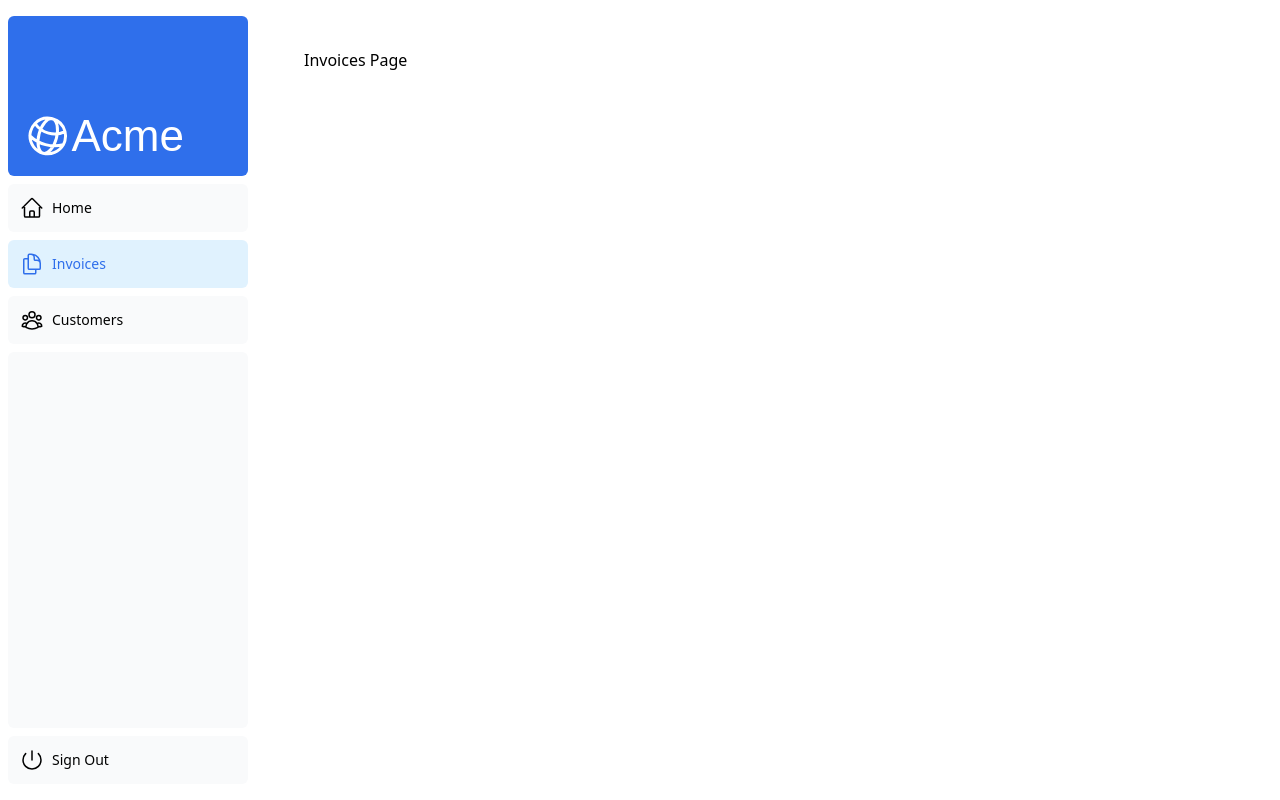
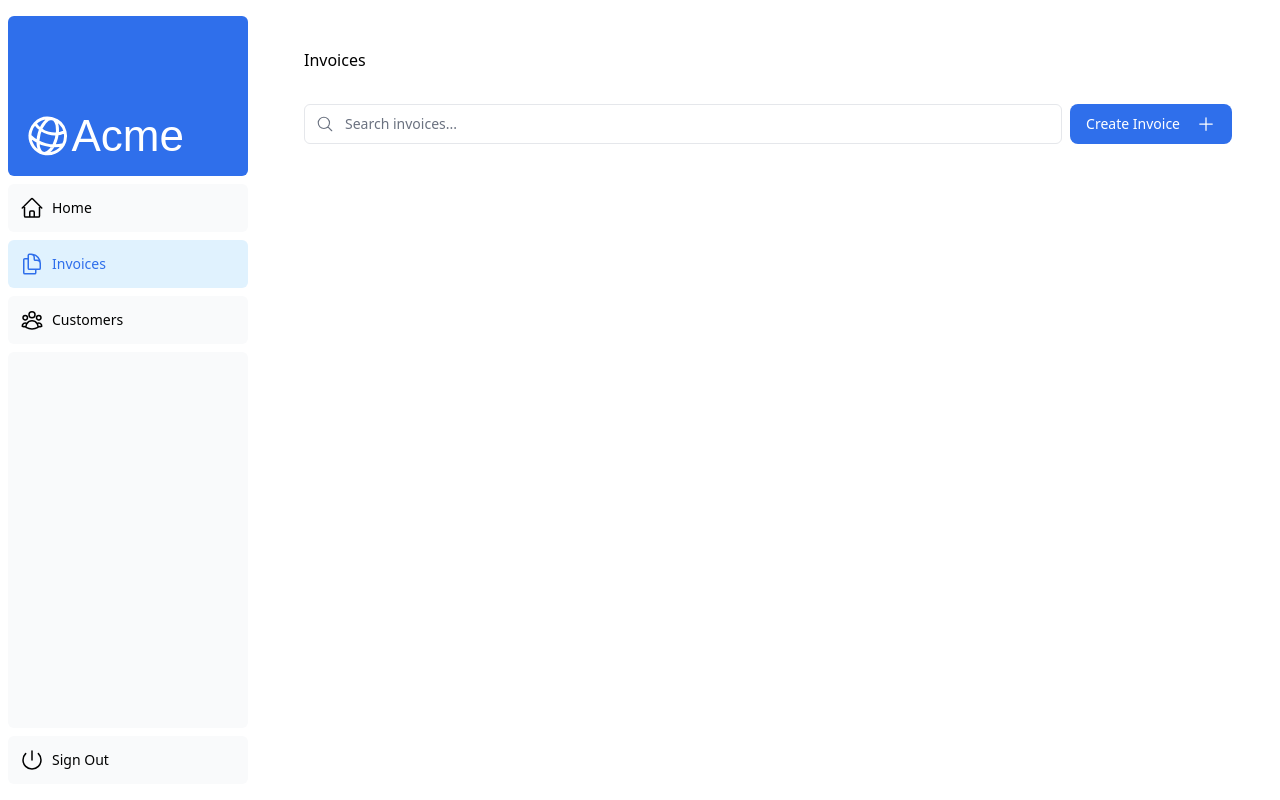
Before and after one commit to munozAndrew/NextjsTutorial, a Next.js app: page /dashboard/invoices in a window 1280 px wide. Built offline with nearby package versions, Linux system fonts and the light colour scheme; a web font is replaced by a local one.

Commit message:
created Invoice page

```diff
--- a/app/dashboard/invoices/page.tsx
+++ b/app/dashboard/invoices/page.tsx
@@ -1,3 +1,28 @@
-export default function Page() {
-    return <p>Invoices Page</p>
+import Pagination from "@/app/ui/invoices/pagination";
+import Search from "@/app/ui/search";
+import Table from '@/app/ui/invoices/table';
+import { CreateInvoice } from "@/app/ui/invoices/buttons";
+import { lusitana } from "@/app/ui/fonts";
+import { InvoicesTableSkeleton } from "@/app/ui/skeletons";
+import { Suspense } from "react";
+
+export default async function Page() {
+    return (
+        <div className="w-full">
+            <div className="flex w-full items-center justify-between">
+                <h1 className={'${lusitina.className} text-2x1 '}>Invoices</h1>
+            </div>
+            <div className="mt-4 flex items-center justify-between gap-2 md:mt-8">
+                <Search placeholder="Search invoices..." />
+                <CreateInvoice />
+            </div>
+            {/*  <Suspense key={query + currentPage} fallback={<InvoicesTableSkeleton />}>
+            <Table query={query} currentPage={currentPage} />
+            </Suspense> */}
+            <div className="mt-5 flex w-full justify-center">
+                {/* <Pagination totalPages={totalPages} /> */}
+            </div>
+        </div>
+
+    );
 }
```
